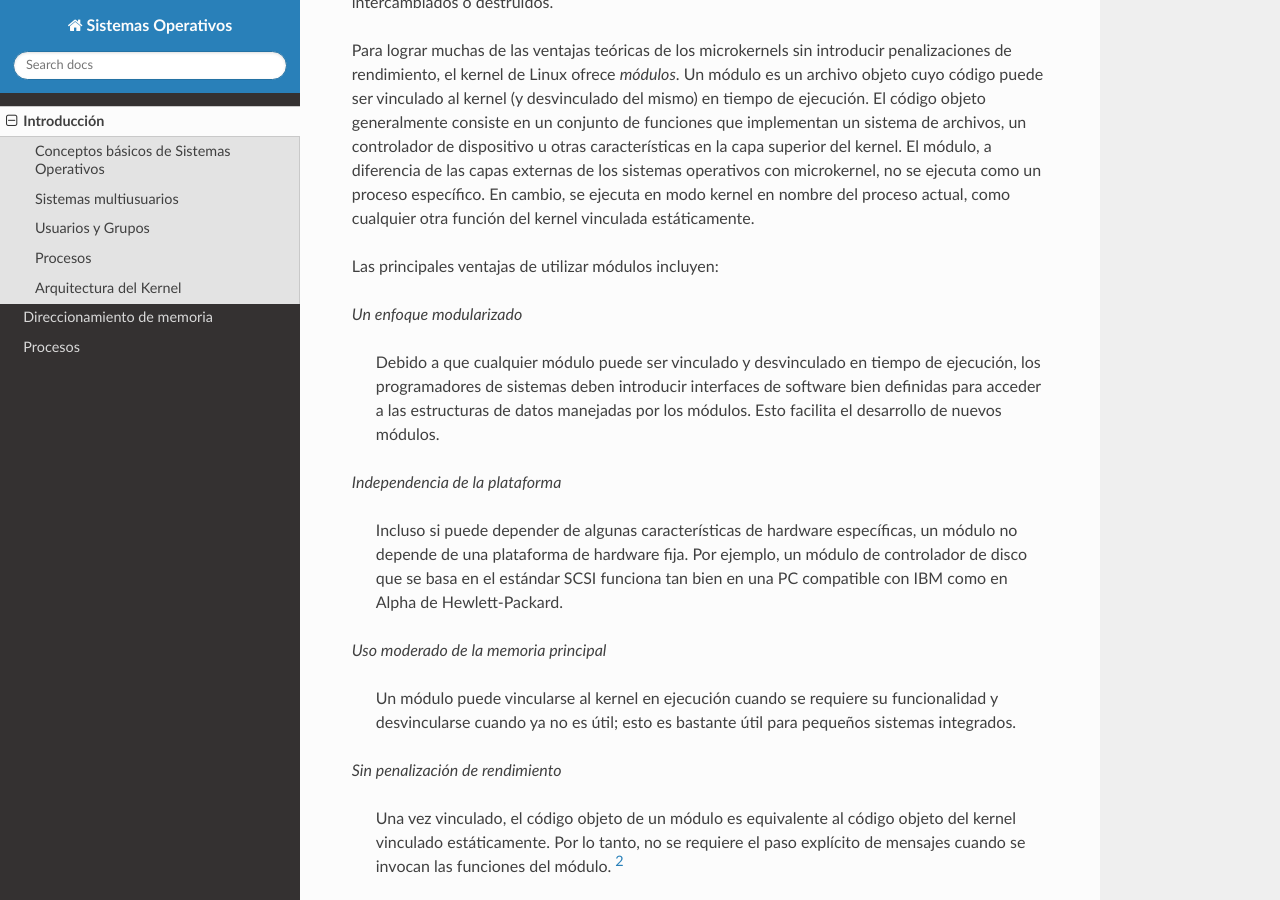
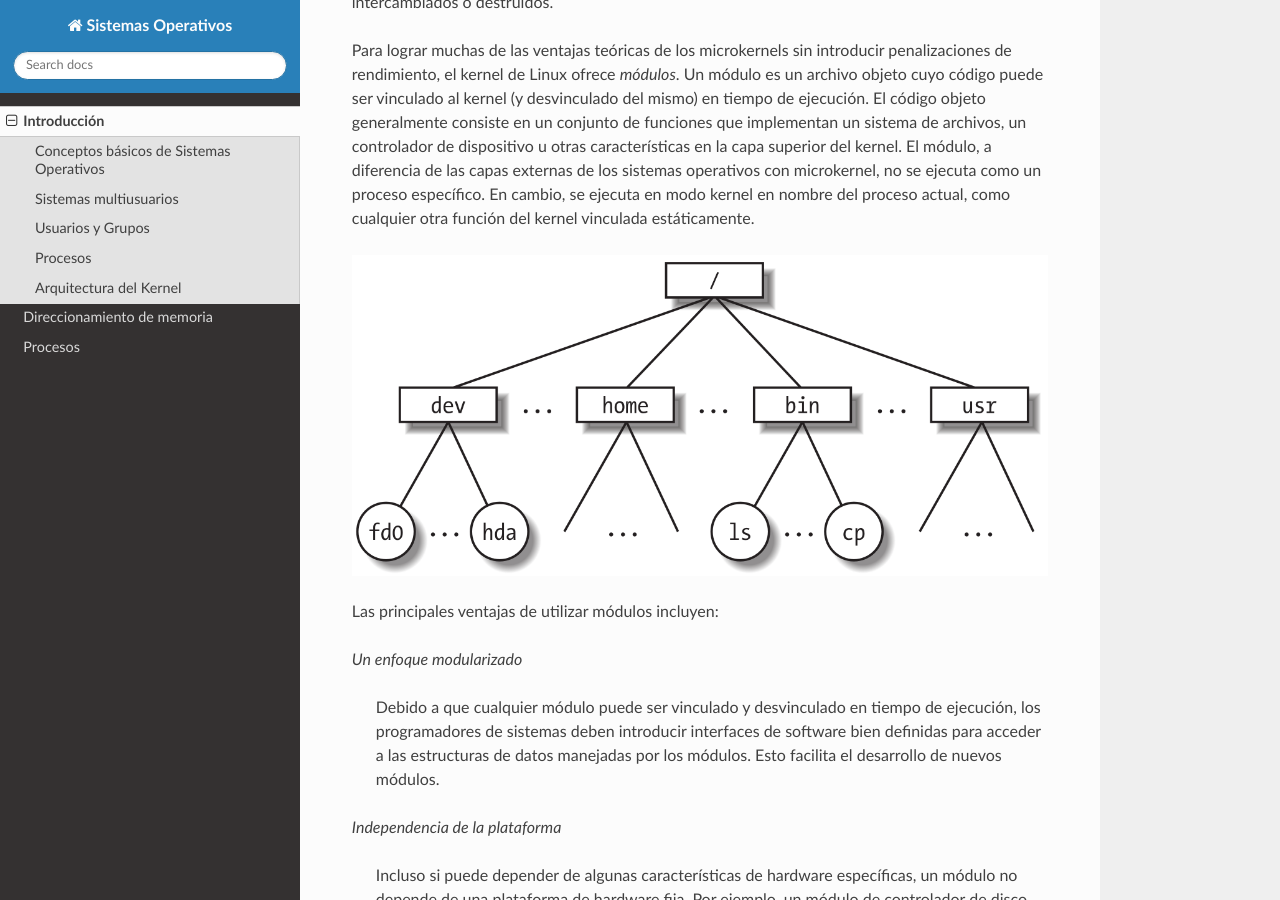
Before and after one commit to educonstantin/so, a Sphinx documentation site: the page built from docs/source/introduccion.rst, in a window 1280 px wide and 900 px high, scrolled down 4025 px. Built offline with Sphinx 7.4.7 and the Read the Docs theme 3.1.0, drawn with Linux system fonts in a browser that asks for light colours.

Commit message:
Add files via upload

```diff
--- a/docs/source/introduccion.rst
+++ b/docs/source/introduccion.rst
@@ -64,7 +64,7 @@ Aunque la investigación académica sobre sistemas operativos está orientada ha
 
 Para lograr muchas de las ventajas teóricas de los microkernels sin introducir penalizaciones de rendimiento, el kernel de Linux ofrece *módulos*. Un módulo es un archivo objeto cuyo código puede ser vinculado al kernel (y desvinculado del mismo) en tiempo de ejecución. El código objeto generalmente consiste en un conjunto de funciones que implementan un sistema de archivos, un controlador de dispositivo u otras características en la capa superior del kernel. El módulo, a diferencia de las capas externas de los sistemas operativos con microkernel, no se ejecuta como un proceso específico. En cambio, se ejecuta en modo kernel en nombre del proceso actual, como cualquier otra función del kernel vinculada estáticamente.
 
-..  image: imagen1.png
+..  image:: imagen1.png
 
 Las principales ventajas de utilizar módulos incluyen:
 
```
